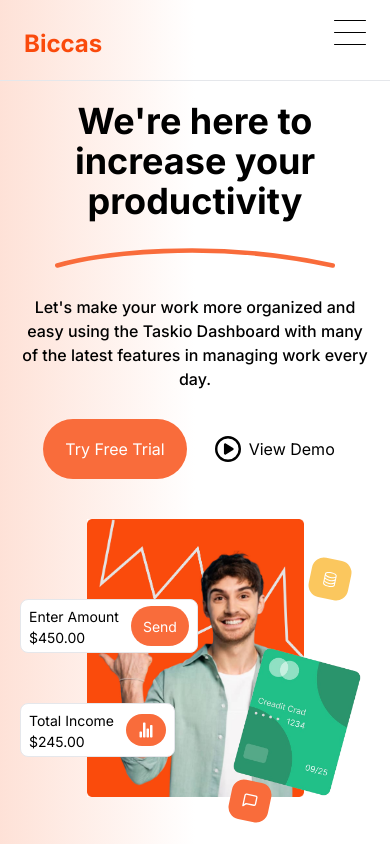
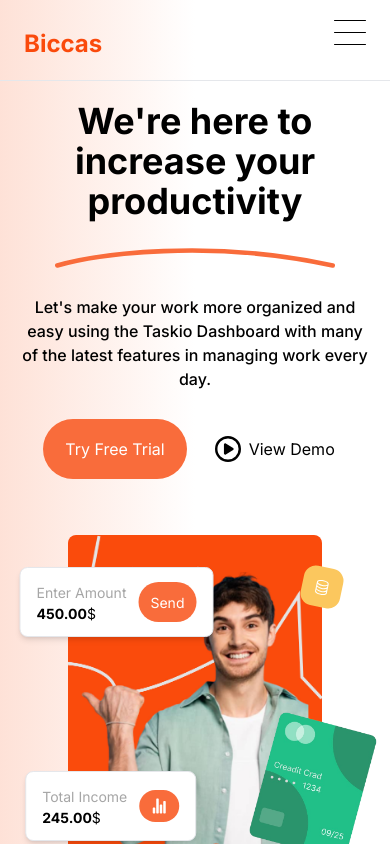
Before and after one commit to imranwebdev/Sass-Website-Figma-To-NextJs, a Next.js app: page / in a window 390 px wide. Shown: the top 844 px of the page. Built offline with nearby package versions, Linux system fonts and the light colour scheme.

Commit message:
worked with responsive deisgn

```diff
--- a/app/_components/_sections/HeroSection.tsx
+++ b/app/_components/_sections/HeroSection.tsx
@@ -6,7 +6,6 @@ import { FaRegCirclePlay } from "react-icons/fa6";
 import { BsDatabase } from "react-icons/bs";
 import { CurvyLine } from "@/public/svg/svg";
 import { inter } from "../_ui/fonts";
-import manImage from "@/public/heroImages/man.jpg";
 import cardImage from "@/public/heroImages/card.png";
 import { FiMessageSquare } from "react-icons/fi";
 import { IoStatsChart } from "react-icons/io5";
@@ -29,8 +28,8 @@ const HeroSection: React.FC = () => {
 
   return (
     <>
-      <div className="heroSection w-full  flex flex-col md:flex-row lg:flex-row gap-10 p-5 lg:p-20 items-start justify-around ">
-        <div className="contentBox flex flex-col gap-5 md:px-2 lg:px-5">
+      <div className="heroSection w-full  flex flex-col  lg:flex-row gap-14  p-5 lg:p-20 items-start  ">
+        <div className="contentBox flex flex-col gap-5 md:px-2 lg:px-5 ">
           {heroSectionData.map((data, index) => (
             <Content
               key={index}
@@ -41,26 +40,35 @@ const HeroSection: React.FC = () => {
 
           <ButtonGroup onViewDemoClick={handleOpenModal} />
         </div>
-        <div className="assets">
-          <div className="assetBox px-5 lg:px-0 md:px-0">
-            <div className="imgBox relative ">
-              <Image src={manImage} className="w-[70%]  mx-auto" alt="man" />
+
+        <div className="right-one mx-auto px-12">
+          <div className="img relative">
+            <Image
+              src="/heroImages/man.jpg"
+              width={320}
+              height={640}
+              alt="laptop"
+              className=" object-cover md:w-[100%] lg:w-[780px]   rounded-lg"
+            />
             <Image
               src={cardImage}
               width={130}
-                className="absolute right-0 bottom-0 -mr-3 md:w-28 lg:w-36 "
+              className="absolute right-0 bottom-0 transform translate-x-14 md:translate-x-20 md:w-28 lg:w-36 "
               alt="credite card "
             />
             <MiniCard
               text={"Enter Amount"}
               amount={450}
               iconBtn={
-                  <Button style={{ borderRadius: "40px" }} className="px-2">
+                <Button style={{ borderRadius: "40px" }}>
                   <span className="text-sm">send</span>
                 </Button>
               }
-                className={" absolute top-20"}
+              className={
+                "w-auto absolute top-0 left-0 transform translate-y-8 -translate-x-1/4 md:-translate-x-3/4 py-3 px-4 bg-white shadow-md"
+              }
             />
+
             <MiniCard
               text={"Total Income"}
               amount={245}
@@ -69,10 +77,13 @@ const HeroSection: React.FC = () => {
                   <IoStatsChart />
                 </Button>
               }
-                className={" absolute bottom-10"}
+              className={
+                " w-auto absolute bottom-0 left-0 transform -translate-y-5 -translate-x-1/4  md:-translate-x-3/4 py-3 px-4 bg-white shadow-md"
+              }
             />
+
             <Button
-                className="w-10 h-10 absolute top-10 right-0 lg:right-[10%] rotate-12"
+              className="w-10 h-10 absolute top-0 right-0 transform translate-x-1/2 translate-y-8 rotate-12"
               bgColor="bg-[#FBC75E]"
             >
               <BsDatabase />
@@ -84,7 +95,6 @@ const HeroSection: React.FC = () => {
           </div>
         </div>
       </div>
-      </div>
       <BrandSection />
       <VideoModal show={showVideoModal} onClose={handleCloseModal} />
     </>
@@ -93,14 +103,14 @@ const HeroSection: React.FC = () => {
 
 // content component
 const Content: React.FC<ContentProps> = ({ heading, description }) => (
-  <div className="content text-center md:text-left flex-col flex gap-5 ">
+  <div className="content text-center lg:text-left flex-col flex gap-5 ">
     <h1
       className={`text-4xl md:text-5xl lg:text-7xl font-bold ${inter.className} antialiased`}
     >
       {heading}
     </h1>
     <CurvyLine
-      className="mx-auto md:mx-0 lg:mx-0 md:w-[380px] lg:w-[450px]"
+      className="mx-auto  lg:mx-0 md:w-[380px] lg:w-[450px] "
       width={280}
     />
     <p className="text-black text-md  font-medium lg:w-3/4">{description}</p>
@@ -111,7 +121,7 @@ const Content: React.FC<ContentProps> = ({ heading, description }) => (
 const ButtonGroup: React.FC<{ onViewDemoClick: () => void }> = ({
   onViewDemoClick,
 }) => (
-  <div className="btns flex items-center justify-center md:justify-start gap-4 pt-2 lg:pt-5">
+  <div className="btns flex items-center justify-center lg:justify-start gap-4 pt-2 lg:pt-5">
     <Button
       style={{ borderRadius: "40px" }}
       className="py-4 px-5 border-2 border-transparent hover:border-darkHeading hover:bg-transparent hover:text-darkHeading transition duration-300 ease-in-out"
--- a/app/_components/_sections/TestimonialsSection.tsx
+++ b/app/_components/_sections/TestimonialsSection.tsx
@@ -5,7 +5,7 @@ import Text from "../_ui/Text";
 import { FiDatabase } from "react-icons/fi";
 export default function TestimonialsSection() {
   return (
-    <div className="testimonialSection bg-[#161C28] flex flex-col items-center justify-between gap-10 lg:flex-row mt-28  lg:py-32 py-10 pt-20 px-6 py-12 md:px-20  ">
+    <div className="testimonialSection bg-[#161C28] flex flex-col md:flex-row items-center justify-between gap-10 lg:flex-row mt-28  lg:py-32  pt-20 px-6 py-12 lg:px-20  ">
       <div className="leftColumn md:w-1/2">
         <Heading
           className="text-3xl lg:text-4xl pb-5 font-bold"
--- a/app/_components/_ui/miniCard.tsx
+++ b/app/_components/_ui/miniCard.tsx
@@ -17,8 +17,8 @@ const MiniCard: React.FC<MiniCardProps> = ({
     className={`card flex items-center gap-3 px-2 py-1 rounded-lg border w-42 bg-white -left-5 ${className}`}
   >
     <div className="content">
-      <span className="text-sm">{text}</span>
-      <h3 className="text-sm">${amount.toFixed(2)}</h3>
+      <span className="text-sm text-grayText">{text}</span>
+      <h3 className="text-sm"><b>{amount.toFixed(2)}</b>$</h3>
     </div>
     {iconBtn}
   </div>
--- a/app/layout.tsx
+++ b/app/layout.tsx
@@ -19,9 +19,9 @@ export default function RootLayout({
   return (
     <html lang="en">
       <body className={` ${inter.className}`}>
-        <div className="top bg-gradient-to-r from-[#fa4b0c2a] via-[#fff] to-[#ffd6d6 ]">
+        <div className="top bg-gradient-to-r from-[#fa4b0c2a] via-[#fff] to-[#ffd6d6 ] max-w-7xl mx-auto">
           <Header />
-          <main>{children}</main>
+          <main className=" ">{children}</main>
           <Footer />
         </div>
       </body>
```
Lines whose indentation alone changed are shown as unchanged.
